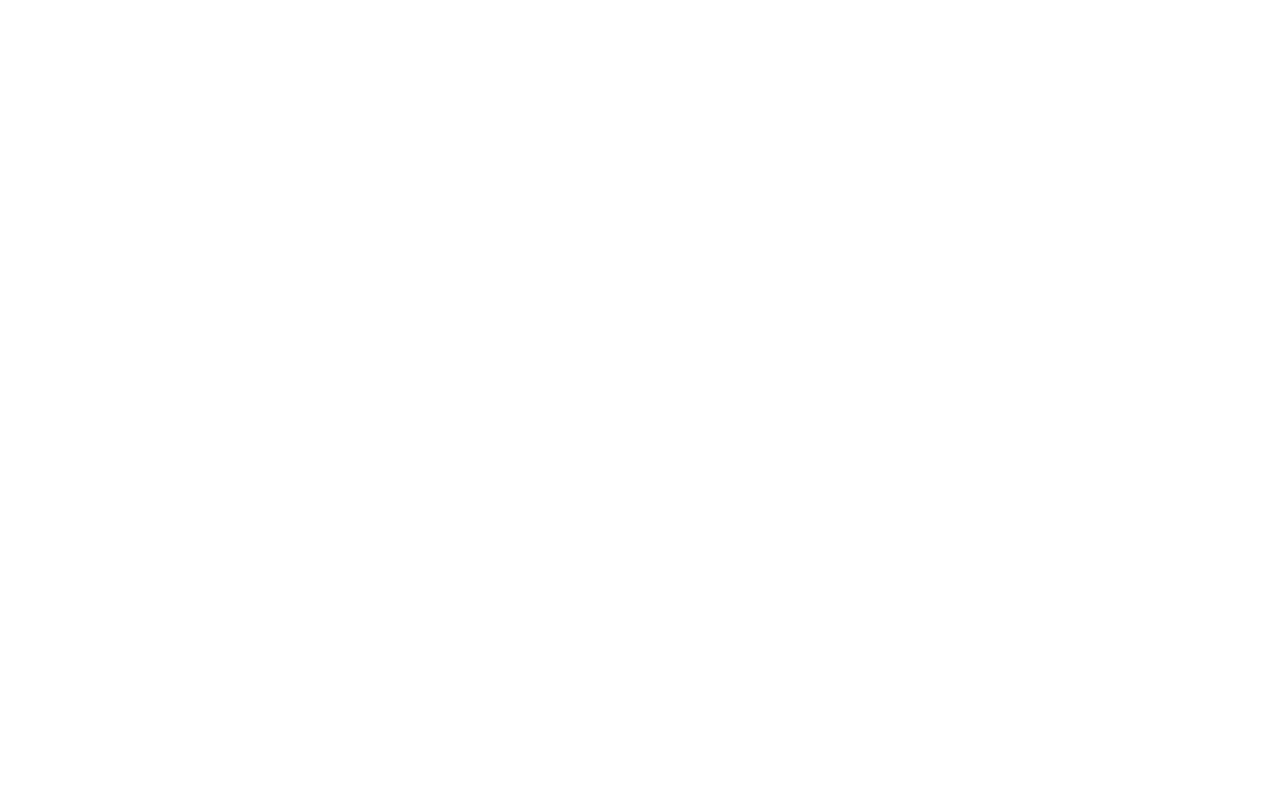
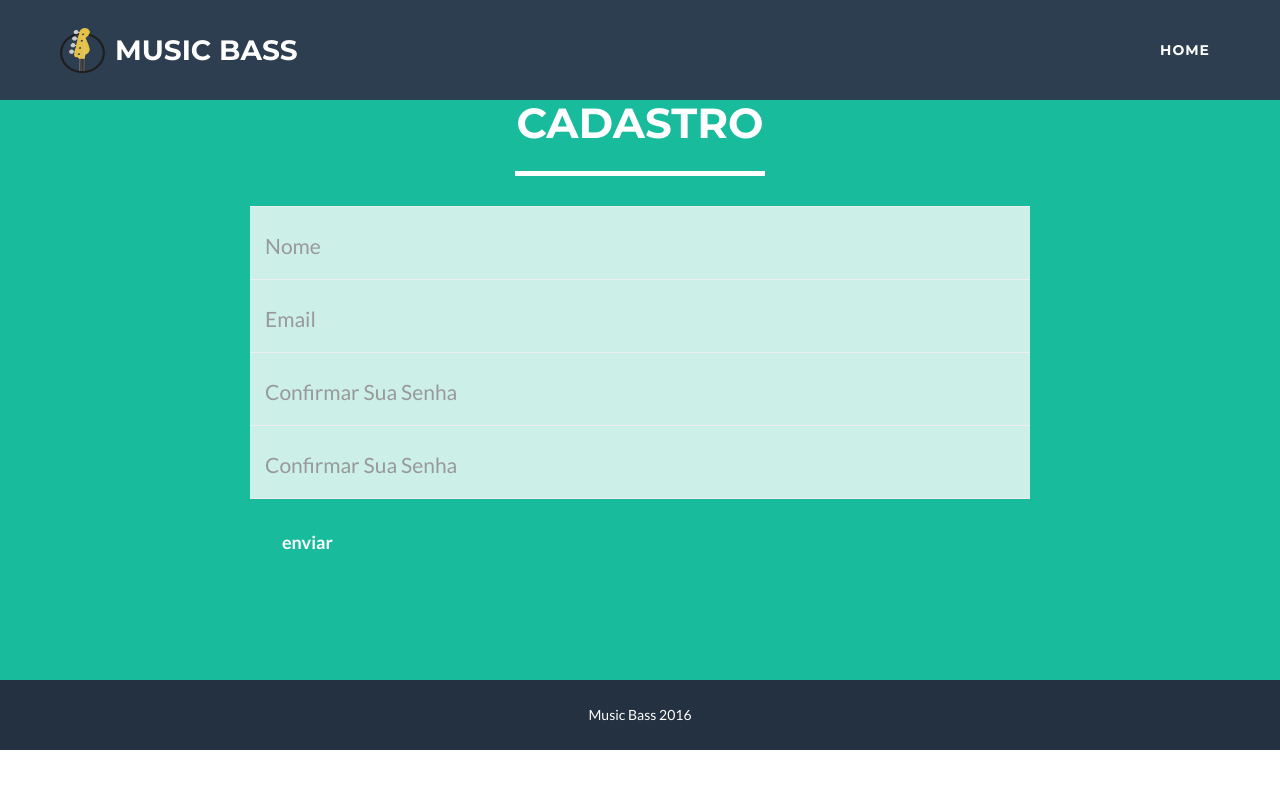
Before and after one commit to guibass12/music.bass, a website: page public/pages/cadastro.html in a window 1280 px wide. Drawn offline with Linux system fonts and the light colour scheme.

Commit message:
logo na pagina de cadastro

```diff
--- a/public/assets/css/main.css
+++ b/public/assets/css/main.css
@@ -138,6 +138,14 @@ header .intro-text .skills {
     color: white;
 }
 
+.navbar-custom .navbar-brand img {
+    width: 45px;
+    height: 45px;
+    top: -12px;
+    position: relative;
+    left: -10px;
+}
+
 .navbar-custom .navbar-brand:hover,
 .navbar-custom .navbar-brand:focus,
 .navbar-custom .navbar-brand:active,
@@ -201,6 +209,7 @@ header .intro-text .skills {
         -webkit-transition: all 0.3s;
         -moz-transition: all 0.3s;
         transition: all 0.3s;
+        display: flex;
     }
     .navbar-custom.affix {
         padding: 10px 0;
--- a/public/pages/cadastro.html
+++ b/public/pages/cadastro.html
@@ -0,0 +1,147 @@
+<!DOCTYPE html>
+<html lang="en">
+
+<head>
+
+    <meta charset="utf-8">
+    <meta http-equiv="X-UA-Compatible" content="IE=edge">
+    <meta name="viewport" content="width=device-width, initial-scale=1">
+    <meta name="description" content="">
+    <meta name="author" content="">
+
+    <title>Music Bass</title>
+
+    <!-- Bootstrap Core CSS -->
+    <link href="../assets/css/bootstrap.min.css" rel="stylesheet">
+
+    <!-- Theme CSS -->
+    <link href="../assets/css/main.css" rel="stylesheet">
+
+    <!-- Custom Fonts -->
+    <link href="../assets/css/font-awesome.min.css" rel="stylesheet" type="text/css">
+    <link href="https://fonts.googleapis.com/css?family=Montserrat:400,700" rel="stylesheet" type="text/css">
+    <link href="https://fonts.googleapis.com/css?family=Lato:400,700,400italic,700italic" rel="stylesheet" type="text/css">
+
+    <!-- HTML5 Shim and Respond.js IE8 support of HTML5 elements and media queries -->
+    <!-- WARNING: Respond.js doesn't work if you view the page via file:// -->
+    <!--[if lt IE 9]>
+        <script src="https://oss.maxcdn.com/libs/html5shiv/3.7.0/html5shiv.js"></script>
+        <script src="https://oss.maxcdn.com/libs/respond.js/1.4.2/respond.min.js"></script>
+    <![endif]-->
+
+</head>
+
+<body id="page-top" class="index">
+
+    <!-- Navigation -->
+    <nav id="mainNav" class="navbar navbar-default navbar-fixed-top navbar-custom">
+        <div class="container">
+            <!-- Brand and toggle get grouped for better mobile display -->
+            <div class="navbar-header page-scroll">
+                <button type="button" class="navbar-toggle" data-toggle="collapse" data-target="#bs-example-navbar-collapse-1">
+                    <span class="sr-only">Toggle navigation</span> Menu <i class="fa fa-bars"></i>
+                </button>
+
+
+
+                </a>
+                <a class="navbar-brand" href="#page-top">
+                    <img src="../assets/img/logo_semtexto.png" alt=""> Music Bass</a>
+            </div>
+
+            <!-- Collect the nav links, forms, and other content for toggling -->
+            <div class="collapse navbar-collapse" id="bs-example-navbar-collapse-1">
+                <ul class="nav navbar-nav navbar-right">
+                    <li class="hidden">
+                        <a href="#page-top"></a>
+                    </li>
+                    <li class="page-scroll">
+                        <a href="#about">Home</a>
+                    </li>
+
+                </ul>
+            </div>
+            <!-- /.navbar-collapse -->
+        </div>
+        <!-- /.container-fluid -->
+    </nav>
+
+    <!-- Cadastro Section -->
+    <section class="success" id="cadastro">
+        <div class="container">
+            <div class="row">
+                <div class="col-lg-12 text-center">
+                    <h2>Cadastro</h2>
+                    <hr class="star-light">
+                </div>
+            </div>
+            <div class="row">
+                <div class="col-lg-8 col-lg-offset-2">
+                    <!-- To configure the contact form email address, go to mail/contact_me.php and update the email address in the PHP file on line 19. -->
+                    <!-- The form should work on most web servers, but if the form is not working you may need to configure your web server differently. -->
+                    <form name="sentMessage" id="cadastrotForm">
+                        <div class="row control-group">
+                            <div class="form-group col-xs-12 floating-label-form-group controls">
+                                <label>Nome</label>
+                                <input type="text" class="form-control" placeholder="Nome" id="name">
+                                <p class="help-block text-danger"></p>
+                            </div>
+                        </div>
+                        <div class="row control-group">
+                            <div class="form-group col-xs-12 floating-label-form-group controls">
+                                <label>Email</label>
+                                <input type="email" class="form-control" placeholder="Email" id="email">
+                                <p class="help-block text-danger"></p>
+                            </div>
+                        </div>
+                        <div class="row control-group">
+                            <div class="form-group col-xs-12 floating-label-form-group controls">
+                                <label>Senha</label>
+                                <input type="password" class="form-control" placeholder="Confirmar Sua Senha">
+                                <p class="help-block text-danger"></p>
+                            </div>
+                        </div>
+                        <div class="row control-group">
+                            <div class="form-group col-xs-12 floating-label-form-group controls">
+                                <label>Confirme a Senha</label>
+                                <input type="password" class="form-control" placeholder="Confirmar Sua Senha">
+                                <p class="help-block text-danger"></p>
+                            </div>
+                        </div>
+                        <br>
+                        <div id="success"></div>
+                        <div class="row">
+                            <div class="form-group col-xs-12">
+                                <button type="submit" class="btn btn-success btn-lg">enviar</button>
+                            </div>
+                        </div>
+                    </form>
+                </div>
+            </div>
+        </div>
+    </section>
+
+    <!-- Footer -->
+    <footer class="text-center">
+
+        <div class="footer-below">
+            <div class="container">
+                <div class="row">
+                    <div class="col-lg-12">
+                        Music Bass 2016
+                    </div>
+                </div>
+            </div>
+        </div>
+    </footer>
+
+    <!-- Scroll to Top Button (Only visible on small and extra-small screen sizes) -->
+    <div class="scroll-top page-scroll hidden-sm hidden-xs hidden-lg hidden-md">
+        <a class="btn btn-primary" href="#page-top">
+            <i class="fa fa-chevron-up"></i>
+        </a>
+    </div>
+</body>
+
+
+</html>
```
